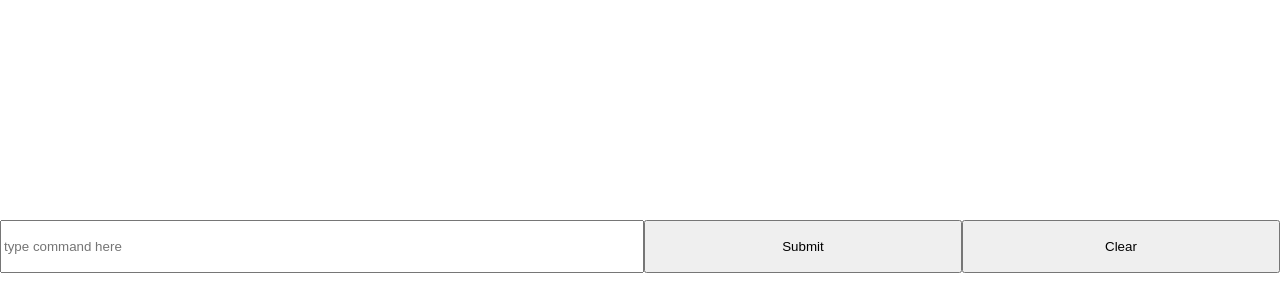
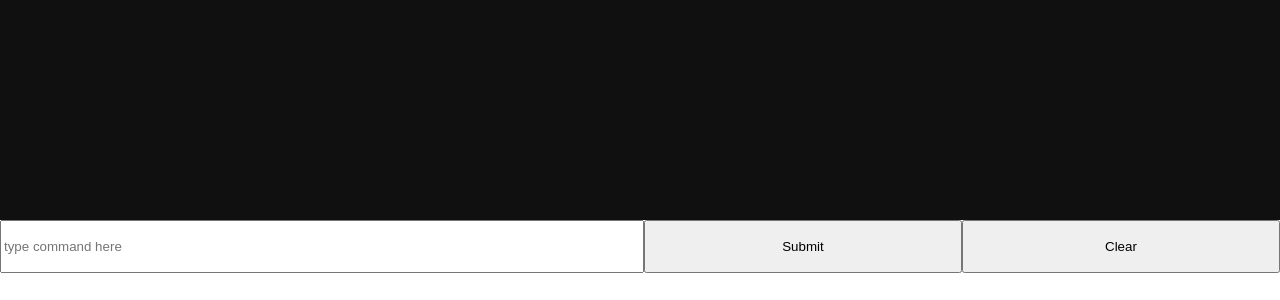
Before and after one commit to pmorjan/weblogin, a website: page public/index.html in a window 1280 px wide. Shown: the part 500-800 px from the top of the page. Drawn offline with Linux system fonts and the light colour scheme.

Commit message:
fix import path

```diff
--- a/public/index.html
+++ b/public/index.html
@@ -28,7 +28,7 @@
       justify-content: center;
     }
 </style>
-<script src="hterm/hterm_all.min.js"></script>
+<script src="hterm/hterm_all.js"></script>
 <script src="main.js"></script>
 <div id="terminal"></div>
 <div id="user-input">
```
